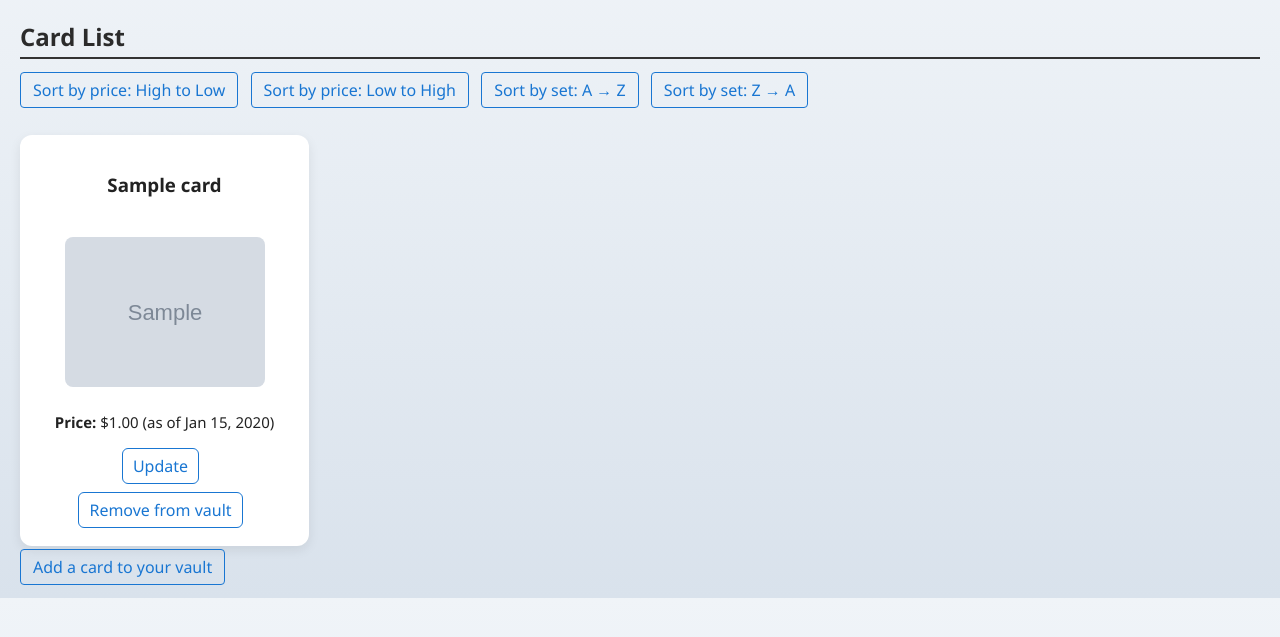
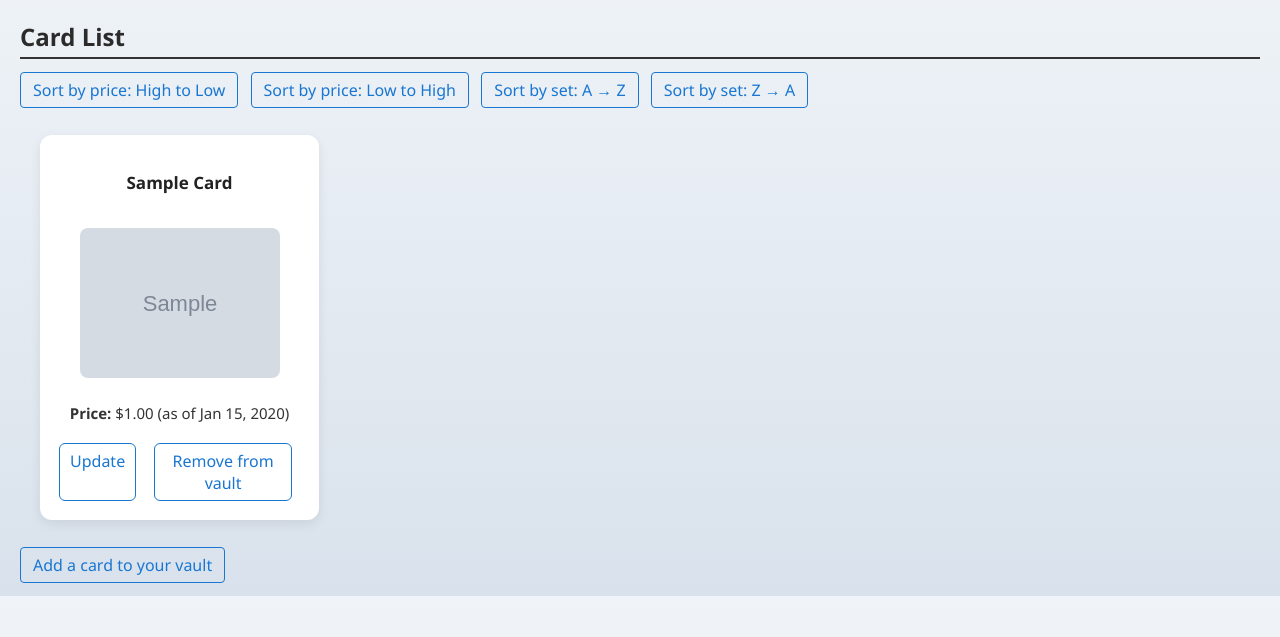
Before and after one commit to BryonPeabody/CardVault, a Django app: page /cards/ in a window 1280 px wide. Shown: the part 71-708 px from the top of the page. Run offline with Django 5.2, Linux system fonts and the light colour scheme; a user stored in the database is signed in; tables that the repository leaves empty hold one stand-in row (values such as "Sample post"); grey boxes marked "Sample" are stand-in pictures.

Commit message:
Add more styling and polish to CSS file

```diff
--- a/static/css/style.css
+++ b/static/css/style.css
@@ -61,6 +61,8 @@ form {
     gap: 28px;
     margin-top: 24px;
     padding: 10px 0;
+    max-width: 1200px;
+    margin: 24px auto;
 }
 
 /* --- Individual Card Item --- */
@@ -69,6 +71,7 @@ form {
     padding: 18px;
     border-radius: 12px;
     text-align: center;
+    border: 1px solid transparent;
 
     /* classy shadow */
     box-shadow: 0 4px 12px rgba(0,0,0,0.08);
@@ -81,6 +84,7 @@ form {
 .card-item:hover {
     transform: translateY(-4px);
     box-shadow: 0 6px 16px rgba(0,0,0,0.12);
+    border-color: rgba(25, 118, 210, 0.25);
 }
 
 /* Space around card images */
@@ -95,6 +99,7 @@ form {
 .card-item p {
     margin: 8px 0;
     font-size: 15px;
+    color: #333;
 }
 
 /* Action links inside card */
@@ -104,3 +109,21 @@ form {
     padding: 6px 10px;
     border-radius: 6px;
 }
+
+.card-item h3 {
+    margin-bottom: 12px;
+    font-size: 17px;
+    font-weight: 600;
+    text-transform: capitalize;
+}
+
+.card-actions {
+    display: flex;
+    justify-content: center;
+    gap: 10px;
+    margin-top: 12px;
+}
+
+.card-item strong {
+    font-weight: 600;
+}
--- a/vault/templates/vault/card_list.html
+++ b/vault/templates/vault/card_list.html
@@ -22,8 +22,11 @@
                     <p><strong>Price:</strong> Not available</p>
                 {% endif %}
 
-                <a href="{% url 'card-update' card.pk %}">Update</a>
-                <a href="{% url 'card-delete' card.pk %}">Remove from vault</a>
+                <div class="card-actions">
+                    <a href="{% url 'card-update' card.pk %}">Update</a>
+                    <a href="{% url 'card-delete' card.pk %}">Remove from vault</a>
+                </div>
+
             </div>
         {% endfor %}
     </div>
```
